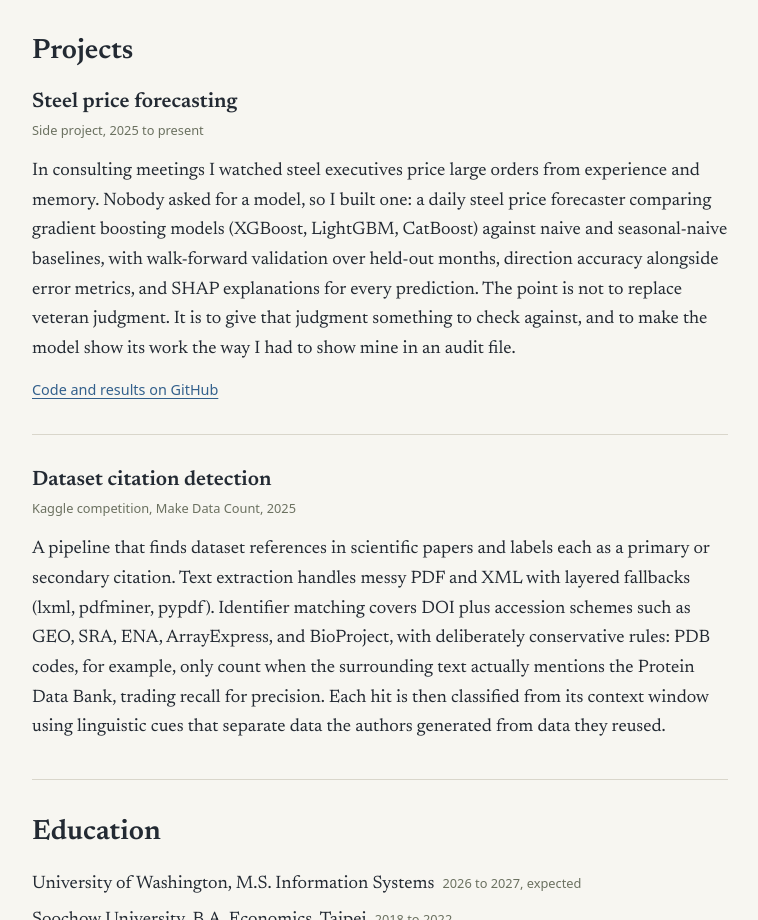
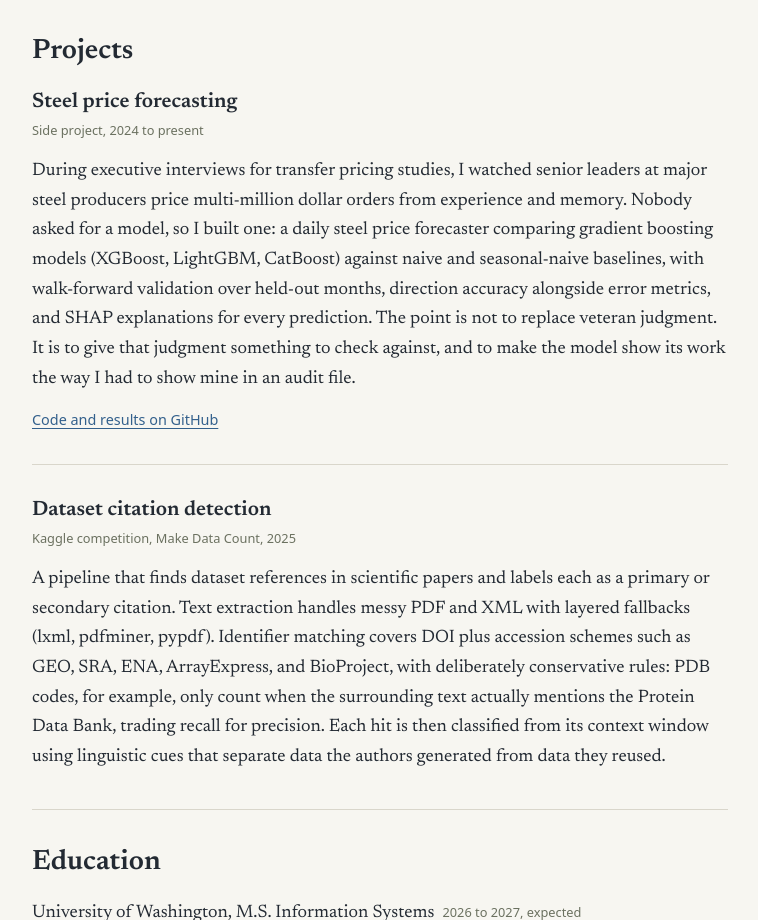
Before and after one commit to amohuang-pc/amohuang-pc.github.io, a plain HTML site: page index.html in a window 1280 px wide. Shown: the part 2360-3280 px from the top of the page, without its empty margins (260-1018 px from the left). Drawn offline with Linux system fonts and the light colour scheme.

Commit message:
Update index.html

```diff
--- a/index.html
+++ b/index.html
@@ -259,8 +259,8 @@
     <h2>Projects</h2>
     <article class="entry">
       <h3>Steel price forecasting</h3>
-      <p class="meta">Side project, 2025 to present</p>
-      <p>In consulting meetings I watched steel executives price large orders from experience and memory. Nobody asked for a model, so I built one: a daily steel price forecaster comparing gradient boosting models (XGBoost, LightGBM, CatBoost) against naive and seasonal-naive baselines, with walk-forward validation over held-out months, direction accuracy alongside error metrics, and SHAP explanations for every prediction. The point is not to replace veteran judgment. It is to give that judgment something to check against, and to make the model show its work the way I had to show mine in an audit file.</p>
+      <p class="meta">Side project, 2024 to present</p>
+      <p>During executive interviews for transfer pricing studies, I watched senior leaders at major steel producers price multi-million dollar orders from experience and memory. Nobody asked for a model, so I built one: a daily steel price forecaster comparing gradient boosting models (XGBoost, LightGBM, CatBoost) against naive and seasonal-naive baselines, with walk-forward validation over held-out months, direction accuracy alongside error metrics, and SHAP explanations for every prediction. The point is not to replace veteran judgment. It is to give that judgment something to check against, and to make the model show its work the way I had to show mine in an audit file.</p>
       <p class="link-line"><a href="https://github.com/amohuang-pc/steel-price-forecast">Code and results on GitHub</a></p>
     </article>
     <article class="entry">
```
